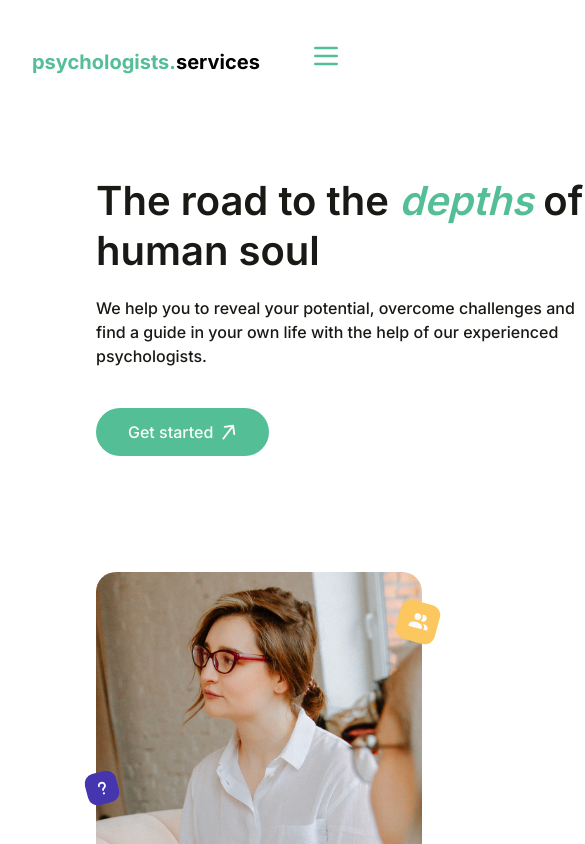
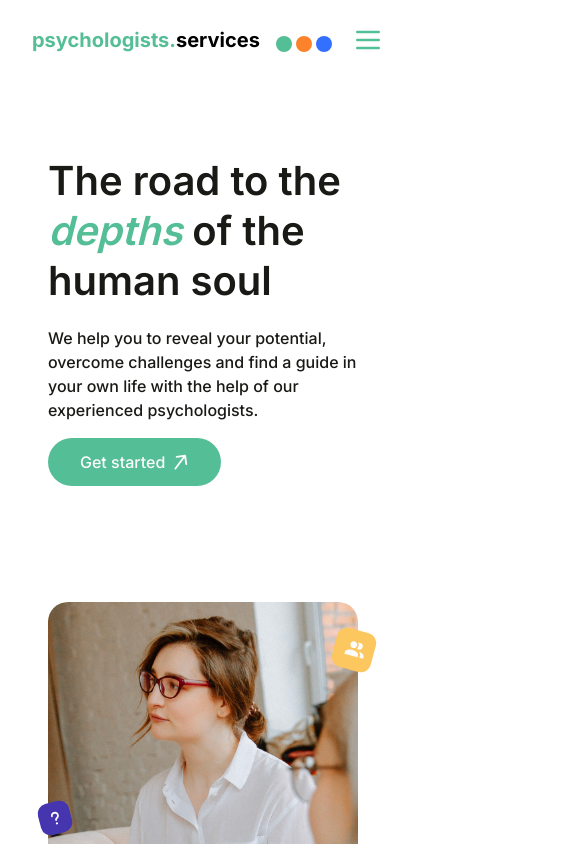
Before and after one commit to Hezaarfenn/Psychologists_Services, a React (Vite) app: page / in a window 390 px wide. Shown: the top 844 px of the page, 585 px wide, since content can reach past the window. Built offline with nearby package versions, Linux system fonts and the light colour scheme; no server answers.

Commit message:
responsive

```diff
--- a/src/App.jsx
+++ b/src/App.jsx
@@ -7,7 +7,7 @@ import ThemeSelector from "./components/ThemeSelector/ThemeSelector";
 function App() {
   return (
     <ThemeWrapper>
-      <div className="flex flex-col max-w-[1440px] min-w-[760px] mx-auto px-4 sm:px-6 lg:px-8">
+      <div className="hidden md:flex flex-col max-w-[1440px] min-w-[760px] mx-auto px-4 sm:px-6 lg:px-8">
         <ThemeSelector />
       </div>
       <AppRoutes />
--- a/src/components/Header/Header.jsx
+++ b/src/components/Header/Header.jsx
@@ -6,6 +6,7 @@ import BaseModal from "../BaseModal/BaseModal";
 import Login from "../Login/Login";
 import Registiration from "../Registration/Registration";
 import Logout from "../Logout/Logout";
+import ThemeSelector from "../ThemeSelector/ThemeSelector";
 
 const Header = () => {
   const [isLoginOpen, setIsLoginOpen] = useState(false);
@@ -44,8 +45,10 @@ const Header = () => {
               services
             </a>
 
+            <div className="flex items-center gap-3 md:hidden">
+              <ThemeSelector />
               <button
-              className="md:hidden fixed top-10 right-12 z-50 text-[rgb(var(--primary-color))]"
+                className="text-[rgb(var(--primary-color))]"
                 onClick={toggleMobileMenu}
               >
                 <svg
@@ -62,6 +65,7 @@ const Header = () => {
                   />
                 </svg>
               </button>
+            </div>
           </div>
 
           {/* Desktop Navigation */}
--- a/src/components/HomeImages/HomeImages.jsx
+++ b/src/components/HomeImages/HomeImages.jsx
@@ -33,7 +33,7 @@ const HomeImages = () => {
         </div>
 
         {/* Tick info box */}
-        <div className="flex justify-center items-center border bg-[rgb(var(--primary-color))] w-[280px] md:w-[311px] h-[110px] md:h-[118px] rounded-[20px] border-transparent absolute top-[330px] left-[-100px]">
+        <div className="flex justify-center items-center border bg-[rgb(var(--primary-color))] w-[280px] md:w-[311px] h-[110px] md:h-[118px] rounded-[20px] border-transparent absolute top-[250px] md:top-[330px] left-[-40px] md:left-[-100px]">
           <div className="flex gap-4 items-center">
             <div className="w-[54px] h-[54px] bg-[rgb(var(--primary-text-on))] rounded-[10px] flex items-center justify-center">
               <svg
--- a/src/components/HomeInfo/HomeInfo.jsx
+++ b/src/components/HomeInfo/HomeInfo.jsx
@@ -4,14 +4,14 @@ const HomeInfo = () => {
   return (
     <section className="flex flex-col gap-10 w-full max-w-[595px] mt-[100px] md:mt-[222px] mb-[60px] md:mb-[140px] px-4">
       <div className="flex flex-col gap-5">
-        <h1 className="w-[595px] text-[#191A15] text-[40px] md:text-[80px] font-semibold leading-tight md:leading-[82px]">
+        <h1 className="w-full md:min-w-[595px] text-[#191A15] text-[40px] md:text-[80px] font-semibold leading-tight md:leading-[82px]">
           The road to the{" "}
           <span className="text-[rgb(var(--primary-color))] italic">
             depths
           </span>{" "}
           of the human soul
         </h1>
-        <h3 className="w-[510px] h-[72px] text-[#191A15] text-base md:text-lg font-medium">
+        <h3 className="w-full md:min-w-[510px] h-[72px] text-[#191A15] text-base md:text-lg font-medium">
           We help you to reveal your potential, overcome challenges and find a
           guide in your own life with the help of our experienced psychologists.
         </h3>
--- a/src/components/PsychologistsCard/PsychologistsCard.jsx
+++ b/src/components/PsychologistsCard/PsychologistsCard.jsx
@@ -54,7 +54,7 @@ const PsychologistsCard = ({ data }) => {
 
   return (
     <>
-      <section className="mt-8 max-w-[1440px] min-w-[768px] mx-auto border border-[rgb(var(--primary-text-on))] rounded-3xl">
+      <section className="mt-8 w-full md:max-w-[1440px] min-w-[768px] mx-auto border border-[rgb(var(--primary-text-on))] rounded-3xl">
         <div className="flex p-6">
           {/* Left Side: Avatar */}
           <div>
--- a/src/components/ThemeSelector/ThemeSelector.jsx
+++ b/src/components/ThemeSelector/ThemeSelector.jsx
@@ -12,7 +12,7 @@ const ThemeSelector = () => {
   const currentTheme = useSelector((state) => state.theme.currentTheme);
 
   return (
-    <div className="flex justify-end mx-5 mt-2 gap-1">
+    <div className="flex justify-end mr-2 sm:mr-4 md:mr-5 mt-2 gap-1">
       {themes.map((theme) => (
         <button
           key={theme.value}
--- a/src/pages/HomePage/HomePage.jsx
+++ b/src/pages/HomePage/HomePage.jsx
@@ -4,11 +4,11 @@ import HomeInfo from "../../components/HomeInfo/HomeInfo";
 const HomePage = () => {
   return (
     <section className="w-full flex justify-center px-4">
-      <div className="max-w-[1440px] w-full flex flex-col md:flex-row gap-4 ml-32">
-        <div className="flex-1/2">
+      <div className="max-w-[1440px] w-full flex flex-col md:flex-row gap-4 ml-4 md:ml-32">
+        <div className="flex-1">
           <HomeInfo />
         </div>
-        <div className="flex-1/2">
+        <div className="flex-1">
           <HomeImages />
         </div>
       </div>
--- a/src/pages/PsychologistsPage/PsychologistsPage.jsx
+++ b/src/pages/PsychologistsPage/PsychologistsPage.jsx
@@ -53,10 +53,10 @@ const PsychologistsPage = () => {
       </div>
 
       {hasMoreItems && (
-        <div className="flex justify-center">
+        <div className="flex justify-center w-full">
           <button
             onClick={handleLoadMore}
-            className="w-[176px] h-12 mt-16 mb-[100px] border bg-[rgb(var(--primary-color))] border-transparent hover:bg-[rgb(var(--primary-color-hover))] rounded-[30px] cursor-pointer text-[rgb(var(--primary-text-on))]"
+            className="mx-auto w-[176px] h-12 mt-16 mb-[100px] border bg-[rgb(var(--primary-color))] border-transparent hover:bg-[rgb(var(--primary-color-hover))] rounded-[30px] cursor-pointer text-[rgb(var(--primary-text-on))]"
           >
             Load More
           </button>
```
Lines whose indentation alone changed are shown as unchanged.
